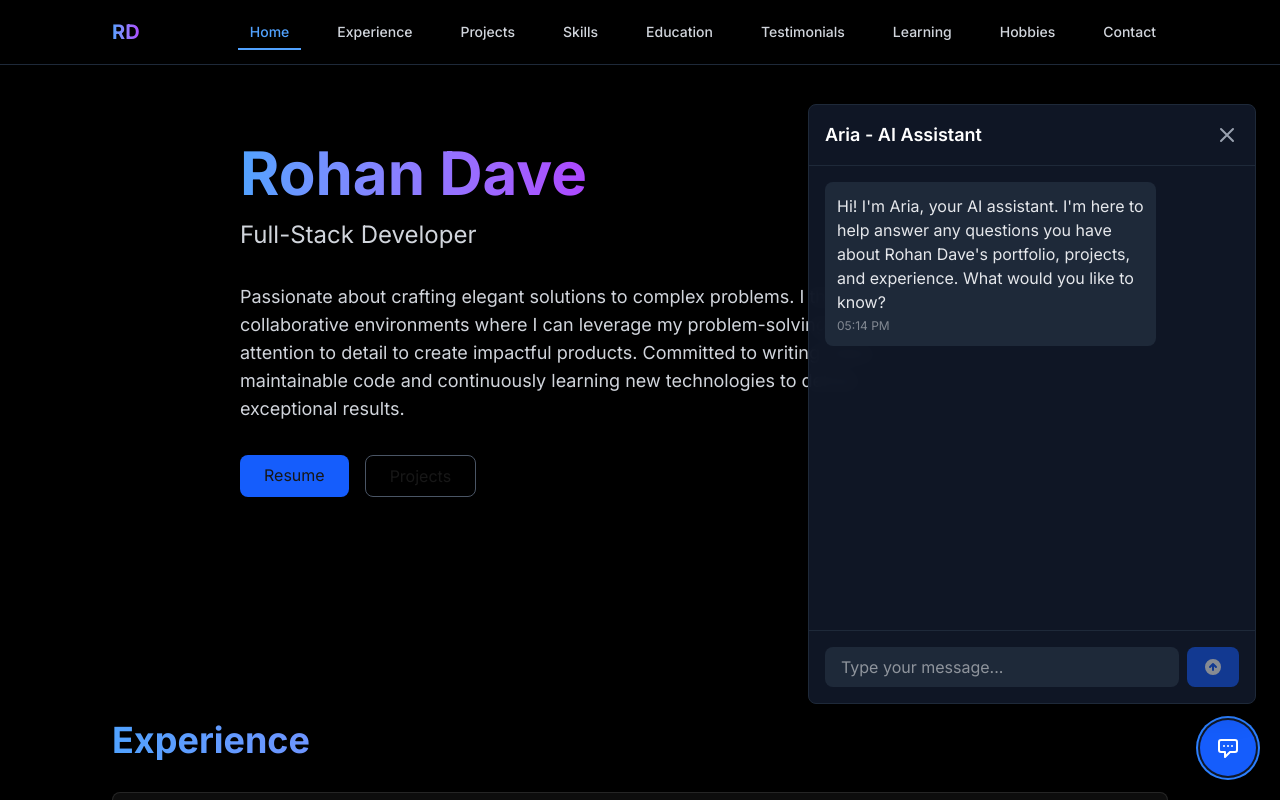
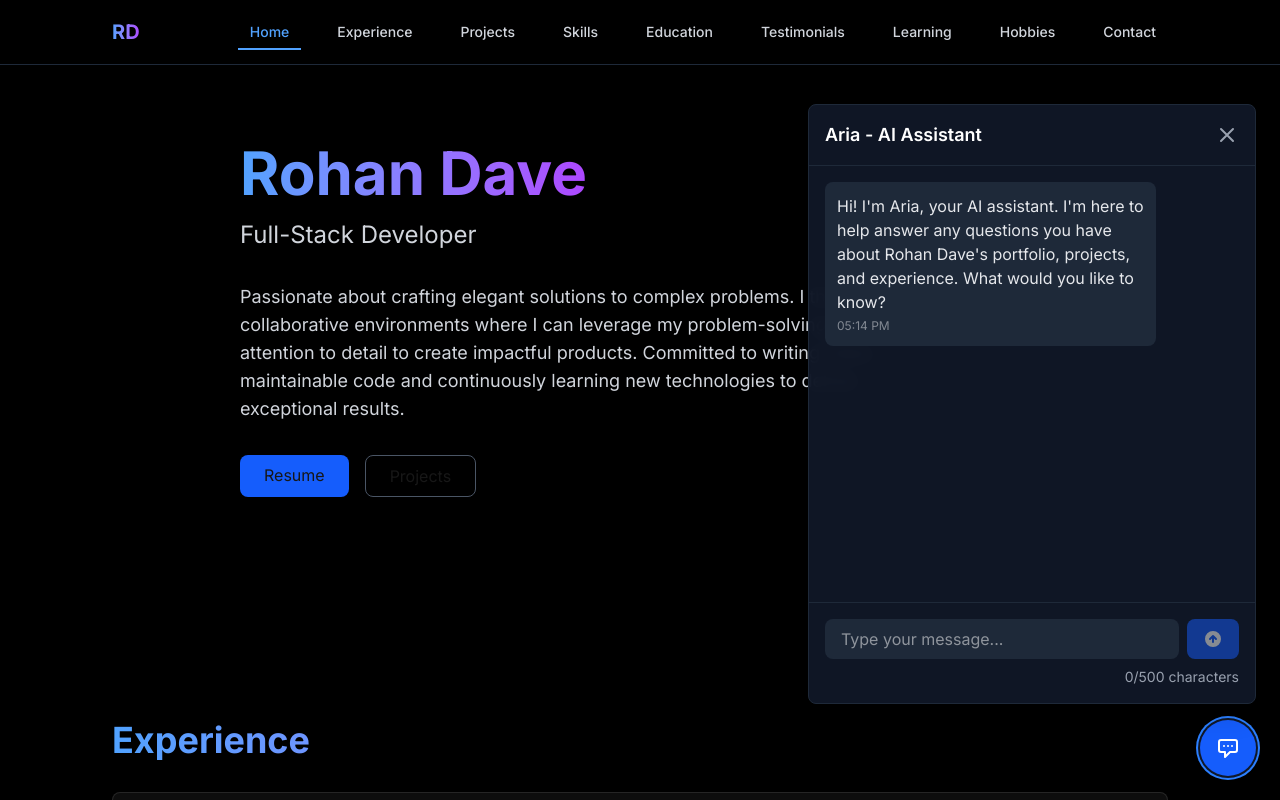
Before and after one commit to rohanddave/portfolio-website, a Next.js app: page / in a window 1280 px wide. Both pictures are taken after a click on the button "Toggle chat". Shown: the top 800 px of the page. Built offline with nearby package versions, Linux system fonts and the light colour scheme.

Commit message:
limit to message

```diff
--- a/components/ChatBot.tsx
+++ b/components/ChatBot.tsx
@@ -21,6 +21,7 @@ export default function ChatBot() {
   const [isTyping, setIsTyping] = useState(false);
   const messagesEndRef = useRef<HTMLDivElement>(null);
   const chatWindowRef = useRef<HTMLDivElement>(null);
+  const MAX_MESSAGE_LENGTH = 500;
 
   const scrollToBottom = () => {
     messagesEndRef.current?.scrollIntoView({ behavior: "smooth" });
@@ -200,14 +201,18 @@ export default function ChatBot() {
           {/* Input Form */}
           <form
             onSubmit={handleSubmit}
-            className="p-4 border-t border-gray-800 flex gap-2"
+            className="p-4 border-t border-gray-800 flex flex-col gap-2"
           >
+            <div className="flex gap-2">
               <input
                 type="text"
                 value={input}
-              onChange={(e) => setInput(e.target.value)}
+                onChange={(e) =>
+                  setInput(e.target.value.slice(0, MAX_MESSAGE_LENGTH))
+                }
                 placeholder="Type your message..."
                 disabled={isTyping}
+                maxLength={MAX_MESSAGE_LENGTH}
                 className="flex-1 bg-gray-800 text-white rounded-lg px-4 py-2 focus:outline-none focus:ring-2 focus:ring-blue-500 disabled:opacity-50 disabled:cursor-not-allowed"
               />
               <button
@@ -228,6 +233,10 @@ export default function ChatBot() {
                   />
                 </svg>
               </button>
+            </div>
+            <div className="text-right text-sm text-gray-400">
+              {input.length}/{MAX_MESSAGE_LENGTH} characters
+            </div>
           </form>
         </div>
       )}
```
Lines whose indentation alone changed are shown as unchanged.
